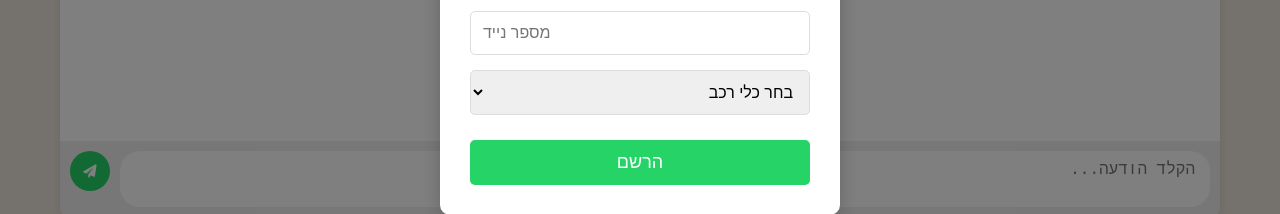
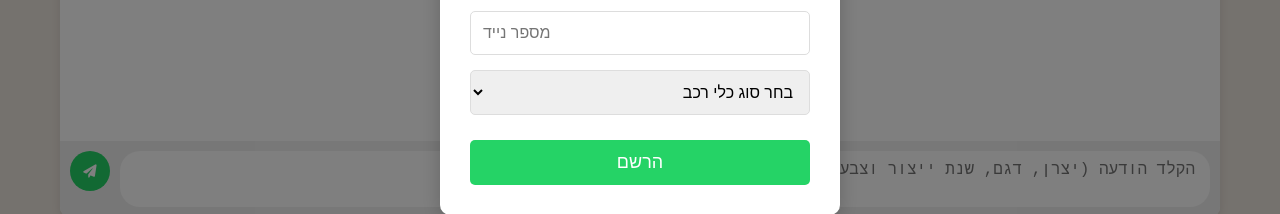
Before and after one commit to liorexmotors/parts, a plain HTML site: page index.html in a window 1280 px wide. Shown: the part 390-604 px from the top of the page. Drawn offline with Linux system fonts and the light colour scheme.

Commit message:
Update index.html

```diff
--- a/index.html
+++ b/index.html
@@ -16,7 +16,7 @@
             <div class="chat-container">
                 <div id="chat" class="chat-box"></div>
                 <div class="message-input">
-                    <textarea id="message" placeholder="הקלד הודעה..."></textarea>
+                    <textarea id="message" placeholder="הקלד הודעה (יצרן, דגם, שנת ייצור וצבע)..."></textarea>
                     <button id="sendBtn"><i class="fas fa-paper-plane"></i></button>
                 </div>
             </div>
@@ -35,13 +35,10 @@
                 <input type="text" id="fullName" placeholder="שם מלא" required>
                 <input type="email" id="email" placeholder="מייל" required>
                 <input type="tel" id="phone" placeholder="מספר נייד" required>
-                <select id="vehicle" required>
-                    <option value="">בחר כלי רכב</option>
-                    <option value="ימאהה">ימאהה</option>
-                    <option value="סוזוקי">סוזוקי</option>
-                    <option value="הונדה">הונדה</option>
-                    <option value="קימקו">קימקו</option>
-                    <option value="אחר">אחר</option>
+                <select id="vehicleType" required>
+                    <option value="">בחר סוג כלי רכב</option>
+                    <option value="קטנוע">קטנוע</option>
+                    <option value="אופנוע">אופנוע</option>
                 </select>
                 <button type="submit" id="registerBtn">הרשם</button>
             </form>
```
